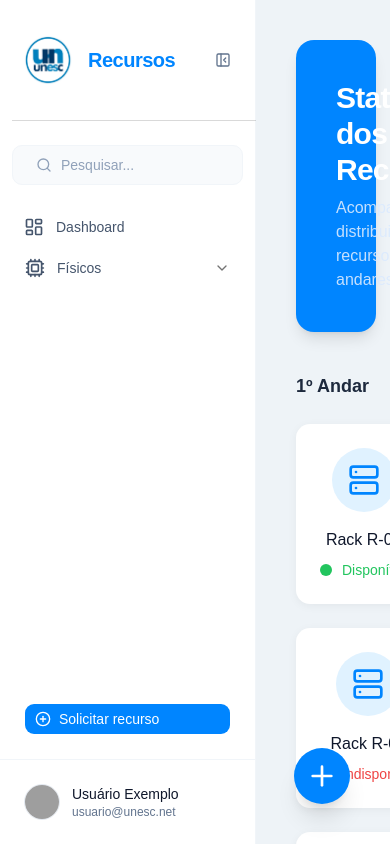
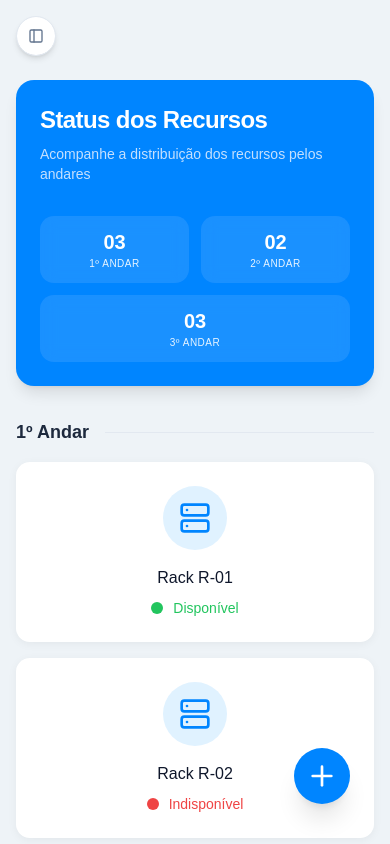
Before and after one commit to rhuanlunz/projeto-extensao, a React (Vite) app in the folder frontend/: page / in a window 390 px wide. Built offline with nearby package versions, Linux system fonts and the light colour scheme; grey boxes are pictures that could not be loaded.

Commit message:
feat: add global responsivenes

```diff
--- a/frontend/src/Resources/Resources.tsx
+++ b/frontend/src/Resources/Resources.tsx
@@ -1,4 +1,4 @@
-import { useEffect, useMemo, useState } from "react";
+import { useEffect, useMemo, useState, useRef } from "react";
 import { Sidebar, SidebarToggle } from "@/shared/Sidebar";
 import { ResourceHeader } from "./components/ResourceHeader";
 import { ResourceGrid } from "./components/ResourceGrid";
@@ -16,6 +16,7 @@ import { toast, Toaster } from "sonner";
 export function Resources() {
   // Estado para a lista de recursos (Source of Truth)
   const [resources, setResources] = useState<Resource[]>([]);
+  const toggleRef = useRef<HTMLButtonElement>(null);
 
   // Estado para controle do modal de detalhes
   const [selectedResource, setSelectedResource] = useState<Resource | null>(null);
@@ -27,6 +28,37 @@ export function Resources() {
 
   // Estado para controle de visibilidade da Sidebar
   const [isSidebarVisible, setIsSidebarVisible] = useState(true);
+
+  // Blindagem de Hydration & Responsividade: Gerenciamento de estado da Sidebar e Scroll Lock
+  useEffect(() => {
+    const handleResize = () => {
+      if (window.innerWidth < 1024) { // lg breakpoint
+        setIsSidebarVisible(false);
+      } else {
+        setIsSidebarVisible(true);
+      }
+    };
+
+    // Executa no mount inicial
+    handleResize();
+
+    window.addEventListener("resize", handleResize);
+    return () => window.removeEventListener("resize", handleResize);
+  }, []);
+
+  // Blindagem de Scroll Lock para Sidebar Mobile
+  useEffect(() => {
+    const isMobile = window.innerWidth < 1024;
+    if (isMobile && isSidebarVisible) {
+      document.body.style.overflow = "hidden";
+    } else {
+      document.body.style.overflow = "";
+    }
+
+    return () => {
+      document.body.style.overflow = "";
+    };
+  }, [isSidebarVisible]);
 
   // Carregamento inicial via Service
   useEffect(() => {
@@ -82,20 +114,32 @@ export function Resources() {
   };
 
   const handleShowSidebar = () => setIsSidebarVisible(true);
-  const handleHideSidebar = () => setIsSidebarVisible(false);
+  const handleHideSidebar = () => {
+    setIsSidebarVisible(false);
+    // Retorna o foco para o botão de toggle ao fechar a sidebar em mobile
+    if (window.innerWidth < 1024) {
+      setTimeout(() => {
+        toggleRef.current?.focus();
+      }, 300); // Aguarda a animação
+    }
+  };
 
   return (
-    <div className="flex h-screen w-full overflow-x-hidden overflow-y-hidden">
+    <div className="flex h-screen w-full overflow-x-hidden overflow-y-hidden bg-[#EEF3F7]">
       <Toaster position="top-right" richColors />
 
       {/* Botão Flutuante para Reabertura */}
-      <SidebarToggle visible={!isSidebarVisible} onOpen={handleShowSidebar} />
+      <SidebarToggle
+        ref={toggleRef}
+        visible={!isSidebarVisible}
+        onOpen={handleShowSidebar}
+      />
 
       {/* Sidebar Global */}
       <Sidebar visible={isSidebarVisible} onClose={handleHideSidebar} />
 
       {/* Conteúdo Principal */}
-      <main className="flex-1 min-w-0 overflow-auto bg-[#EEF3F7] p-10">
+      <main className="flex-1 min-w-0 overflow-auto p-4 sm:p-6 md:p-10 pt-20 lg:pt-10 pb-safe pr-safe pl-safe transition-all duration-300">
         <div className="mx-auto max-w-7xl">
           {/* Banner de Resumo */}
           <ResourceHeader stats={resourceStats} />
@@ -111,7 +155,9 @@ export function Resources() {
         </div>
 
         {/* Botão de Ação Flutuante */}
-        <ResourceAddButton onClick={handleOpenAddModal} />
+        <div className="fixed bottom-6 right-6 sm:bottom-10 sm:right-10 z-30">
+          <ResourceAddButton onClick={handleOpenAddModal} />
+        </div>
       </main>
 
       {/* Modal de Detalhes do Recurso */}
--- a/frontend/src/Resources/components/ResourceCard.tsx
+++ b/frontend/src/Resources/components/ResourceCard.tsx
@@ -11,7 +11,7 @@ export function ResourceCard({ resource, onClick }: ResourceCardProps) {
   return (
     <div
       onClick={onClick}
-      className="flex flex-col items-center rounded-xl bg-white p-6 shadow-[0_2px_10px_rgba(0,0,0,0.05)] w-[180px] cursor-pointer transition-all hover:shadow-[0_4px_20px_rgba(0,0,0,0.1)] hover:-translate-y-1"
+      className="flex w-full flex-col items-center rounded-xl bg-white p-6 shadow-[0_2px_10px_rgba(0,0,0,0.05)] cursor-pointer transition-all hover:shadow-[0_4px_20px_rgba(0,0,0,0.1)] hover:-translate-y-1"
     >
       <div className="mb-4 flex h-16 w-16 items-center justify-center rounded-full bg-[#E0F2FF]">
         <Server className="h-8 w-8 text-[#0085FF]" />
--- a/frontend/src/Resources/components/ResourceFloorSection.tsx
+++ b/frontend/src/Resources/components/ResourceFloorSection.tsx
@@ -9,15 +9,15 @@ interface ResourceFloorSectionProps {
 
 export function ResourceFloorSection({ floorName, resources, onResourceClick }: ResourceFloorSectionProps) {
   return (
-    <section className="mb-12">
-      <div className="mb-6 flex items-center gap-4">
+    <section className="mb-8 md:mb-12">
+      <div className="mb-4 md:mb-6 flex items-center gap-4">
         <h2 className="whitespace-nowrap text-lg font-semibold text-slate-800">
           {floorName}
         </h2>
         <div className="h-[1px] w-full bg-slate-200" />
       </div>
 
-      <div className="flex flex-wrap gap-6">
+      <div className="grid grid-cols-1 sm:grid-cols-2 md:grid-cols-3 xl:grid-cols-4 gap-4 md:gap-6">
         {resources.map((resource) => (
           <ResourceCard
             key={resource.id}
--- a/frontend/src/Resources/components/ResourceForm.tsx
+++ b/frontend/src/Resources/components/ResourceForm.tsx
@@ -73,8 +73,8 @@ export function ResourceForm({ initialData, onSubmit, onCancel, isSubmitting }:
 
   return (
     <Form {...form}>
-      <form onSubmit={form.handleSubmit(onSubmit)} className="flex flex-col h-full overflow-hidden">
-        <div className="flex flex-col lg:flex-row flex-1 p-8 gap-8">
+      <form onSubmit={form.handleSubmit(onSubmit)} className="flex flex-col">
+        <div className="flex flex-col lg:flex-row p-8 gap-8">
           {/* Lado Esquerdo: Imagem (Desktop) / Topo (Mobile) */}
           <div className="w-full lg:w-1/3 flex-shrink-0">
             <ResourceFormImage imageUrl={initialData?.imageUrl} name={initialData?.name} />
@@ -224,7 +224,7 @@ export function ResourceForm({ initialData, onSubmit, onCancel, isSubmitting }:
         </div>
 
         {/* Rodapé: Ações */}
-        <div className="flex items-center justify-end gap-4 px-8 py-6 border-t mt-auto">
+        <div className="flex items-center justify-end gap-4 px-8 py-6 border-t">
           <Button
             type="button"
             variant="ghost"
--- a/frontend/src/Resources/components/ResourceHeader.tsx
+++ b/frontend/src/Resources/components/ResourceHeader.tsx
@@ -6,24 +6,24 @@ interface ResourceHeaderProps {
 
 export function ResourceHeader({ stats }: ResourceHeaderProps) {
   return (
-    <div className="mb-10 flex w-full items-center justify-between rounded-2xl bg-[#0085FF] p-10 text-white shadow-lg">
+    <div className="mb-8 md:mb-10 flex w-full flex-col lg:flex-row items-start lg:items-center justify-between rounded-2xl bg-[#0085FF] p-6 md:p-10 text-white shadow-lg gap-8">
       <div className="max-w-md">
-        <h1 className="mb-2 text-3xl font-bold tracking-tight">Status dos Recursos</h1>
-        <p className="text-blue-100 opacity-90">
+        <h1 className="mb-2 text-2xl md:text-3xl font-bold tracking-tight">Status dos Recursos</h1>
+        <p className="text-blue-100 opacity-90 text-sm md:text-base">
           Acompanhe a distribuição dos recursos pelos andares
         </p>
       </div>
 
-      <div className="flex gap-4">
+      <div className="flex flex-wrap gap-3 md:gap-4 w-full lg:w-auto">
         {stats.map((stat) => (
           <div
             key={stat.floor}
-            className="flex min-w-[100px] flex-col items-center rounded-xl bg-white/10 p-4 backdrop-blur-sm"
+            className="flex flex-1 min-w-[100px] flex-col items-center rounded-xl bg-white/10 p-3 md:p-4 backdrop-blur-sm"
           >
-            <span className="text-2xl font-bold">
+            <span className="text-xl md:text-2xl font-bold">
               {String(stat.count).padStart(2, "0")}
             </span>
-            <span className="text-xs font-medium uppercase tracking-wider opacity-90">
+            <span className="text-[10px] md:text-xs font-medium uppercase tracking-wider opacity-90 whitespace-nowrap">
               {stat.floor}º Andar
             </span>
           </div>
--- a/frontend/src/shared/Sidebar/components/Sidebar.tsx
+++ b/frontend/src/shared/Sidebar/components/Sidebar.tsx
@@ -1,5 +1,6 @@
 import { SidebarContent } from "./SidebarContent";
-import { SIDEBAR_TRANSITION, SIDEBAR_WIDTH_CLASS } from "../services/sidebar.constants";
+import { SIDEBAR_WIDTH_CLASS } from "../services/sidebar.constants";
+import { useEffect, useRef, useState } from "react";
 
 interface SidebarProps {
   visible: boolean;
@@ -7,13 +8,62 @@ interface SidebarProps {
 }
 
 export function Sidebar({ visible, onClose }: SidebarProps) {
+  const [isMounted, setIsMounted] = useState(false);
+  const sidebarRef = useRef<HTMLElement>(null);
+
+  // Blindagem de Transição Inicial: Evita flicker no mount
+  useEffect(() => {
+    setIsMounted(true);
+  }, []);
+
+  // Blindagem de Listeners (ESC)
+  useEffect(() => {
+    const handleKeyDown = (e: KeyboardEvent) => {
+      if (e.key === "Escape" && visible && window.innerWidth < 1024) {
+        onClose();
+      }
+    };
+
+    window.addEventListener("keydown", handleKeyDown);
+    return () => window.removeEventListener("keydown", handleKeyDown);
+  }, [visible, onClose]);
+
+  // Blindagem de Focus Management: Contain focus in mobile sidebar
+  useEffect(() => {
+    if (visible && window.innerWidth < 1024 && sidebarRef.current) {
+      const focusable = sidebarRef.current.querySelectorAll(
+        'button, [href], input, select, textarea, [tabindex]:not([tabindex="-1"])'
+      );
+      if (focusable.length > 0) {
+        (focusable[0] as HTMLElement).focus();
+      }
+    }
+  }, [visible]);
+
+  if (!isMounted) return null;
+
   return (
-    <aside
-      className={`shrink-0 overflow-hidden transition-[width] duration-300 ease-in-out ${
-        visible ? SIDEBAR_WIDTH_CLASS : "w-[0px]"
-      }`}
-    >
-      <SidebarContent visible={visible} onClose={onClose} />
-    </aside>
+    <>
+      {/* Overlay: Blindagem de UX Mobile com Fade Sincronizado */}
+      <div
+        className={`fixed inset-0 z-40 bg-black/40 backdrop-blur-sm transition-opacity duration-300 lg:hidden ${
+          visible ? "opacity-100" : "opacity-0 pointer-events-none"
+        }`}
+        onClick={onClose}
+        aria-hidden="true"
+      />
+
+      <aside
+        ref={sidebarRef}
+        className={`
+          fixed inset-y-0 left-0 z-50 flex transform transition-all duration-300 ease-in-out lg:relative lg:z-0
+          ${visible ? "translate-x-0" : "-translate-x-full lg:translate-x-0"}
+          ${visible ? SIDEBAR_WIDTH_CLASS : "lg:w-0 lg:opacity-0"}
+          shrink-0 overflow-hidden
+        `}
+      >
+        <SidebarContent visible={visible} onClose={onClose} />
+      </aside>
+    </>
   );
 }
--- a/frontend/src/shared/Sidebar/components/SidebarToggle.tsx
+++ b/frontend/src/shared/Sidebar/components/SidebarToggle.tsx
@@ -1,16 +1,19 @@
 import { PanelLeft } from "lucide-react";
 import { Button } from "@/components/ui/button";
+import { forwardRef } from "react";
 
 interface SidebarToggleProps {
   visible: boolean;
   onOpen: () => void;
 }
 
-export function SidebarToggle({ visible, onOpen }: SidebarToggleProps) {
+export const SidebarToggle = forwardRef<HTMLButtonElement, SidebarToggleProps>(
+  ({ visible, onOpen }, ref) => {
     if (!visible) return null;
 
     return (
       <Button
+        ref={ref}
         variant="outline"
         size="icon"
         onClick={onOpen}
@@ -21,3 +24,6 @@ export function SidebarToggle({ visible, onOpen }: SidebarToggleProps) {
       </Button>
     );
   }
+);
+
+SidebarToggle.displayName = "SidebarToggle";
```
Also changed, not shown: frontend/src/Resources/components/ResourceFormModal.tsx (+5 -5 lines). Lines whose indentation alone changed are shown as unchanged.
